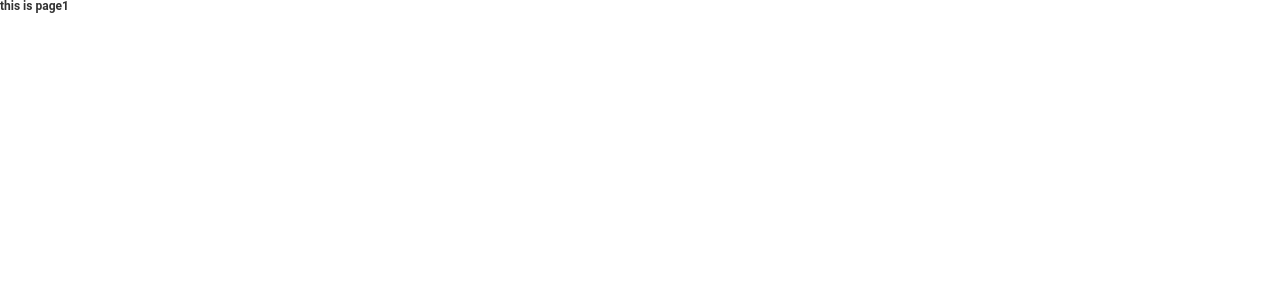
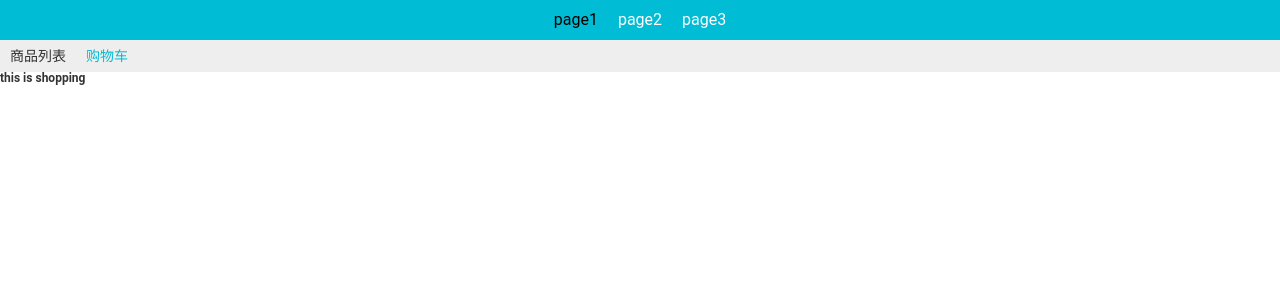
Before and after one commit to you85630/shopping-cart, a Vue app: page /page1/shopping in a window 1280 px wide. Shown: the top 300 px of the page. Built offline with nearby package versions, Linux system fonts and the light colour scheme.

Commit message:
修改路由

```diff
--- a/src/App.vue
+++ b/src/App.vue
@@ -1,5 +1,19 @@
 <template>
   <div id="app">
-    <router-view></router-view>
+    <header-nav></header-nav>
+    <transition>
+      <keep-alive>
+        <router-view></router-view>
+      </keep-alive>
+    </transition>
   </div>
 </template>
+
+<script>
+import headerNav from 'components/common/headernav'
+export default {
+  components: {
+    headerNav
+  }
+}
+</script>
--- /dev/null
+++ b/src/components/common/headernav.vue
@@ -0,0 +1,31 @@
+<template>
+  <div class="topnav">
+    <router-link to="/page1">page1</router-link>
+    <router-link to="/page2">page2</router-link>
+    <router-link to="/page3">page3</router-link>
+  </div>
+</template>
+
+<script>
+export default {
+
+}
+</script>
+
+<style scoped lang="scss">
+.topnav {
+  background: #00bcd4;
+  text-align: center;
+  a {
+    line-height: 40px;
+    display: inline-block;
+    color: #fff;
+    margin: 0 10px;
+    font-size: 16px;
+  }
+  .router-link-exact-active,
+  .router-link-active {
+    color: #000000;
+  }
+}
+</style>
--- /dev/null
+++ b/src/components/common/list.vue
@@ -0,0 +1,19 @@
+<template>
+  <div>
+    <h1>{{ msg }}</h1>
+  </div>
+</template>
+
+<script>
+export default {
+  data () {
+    return {
+      msg: 'this is list'
+    }
+  }
+}
+</script>
+
+<style scoped lang="scss">
+
+</style>
--- /dev/null
+++ b/src/components/common/shopping.vue
@@ -0,0 +1,19 @@
+<template>
+  <div>
+    <h1>{{ msg }}</h1>
+  </div>
+</template>
+
+<script>
+export default {
+  data () {
+    return {
+      msg: 'this is shopping'
+    }
+  }
+}
+</script>
+
+<style scoped lang="scss">
+
+</style>
--- /dev/null
+++ b/src/components/common/toplist.vue
@@ -0,0 +1,34 @@
+<template>
+  <div class="toplist">
+    <router-link v-for="li in list" :key="li" :to="li.to">{{li.name}}</router-link>
+  </div>
+</template>
+
+<script>
+export default {
+  data () {
+    return {
+      list: [
+        { index: 2, to: '/page1/list', name: '商品列表' },
+        { index: 3, to: '/page1/shopping', name: '购物车' }
+      ]
+    }
+  }
+}
+</script>
+
+<style scoped lang="scss">
+.toplist {
+  background-color: #eee;
+  a {
+    line-height: 32px;
+    margin: 0 10px;
+    display: inline-block;
+    font-size: 14px;
+  }
+  .router-link-exact-active,
+  .router-link-active {
+    color:#00bcd4;
+  }
+}
+</style>
--- /dev/null
+++ b/src/components/pages/Hello.vue
@@ -0,0 +1,19 @@
+<template>
+  <div>
+    <h1>{{ msg }}</h1>
+  </div>
+</template>
+
+<script>
+export default {
+  data () {
+    return {
+      msg: 'this is hello'
+    }
+  }
+}
+</script>
+
+<style scoped lang="scss">
+
+</style>
--- a/src/components/pages/page1.vue
+++ b/src/components/pages/page1.vue
@@ -1,15 +1,19 @@
 <template>
-  <div>
-    <h1>{{ msg }}</h1>
+  <div class="page1">
+    <top-list></top-list>
+    <transition>
+      <keep-alive>
+        <router-view></router-view>
+      </keep-alive>
+    </transition>
   </div>
 </template>
 
 <script>
+import topList from 'components/common/toplist'
 export default {
-  data () {
-    return {
-      msg: 'this is page1'
-    }
+  components: {
+    topList
   }
 }
 </script>
--- /dev/null
+++ b/src/components/pages/page2.vue
@@ -0,0 +1,19 @@
+<template>
+  <div>
+    <h1>{{ msg }}</h1>
+  </div>
+</template>
+
+<script>
+export default {
+  data () {
+    return {
+      msg: 'this is page2'
+    }
+  }
+}
+</script>
+
+<style scoped lang="scss">
+
+</style>
--- /dev/null
+++ b/src/components/pages/page3.vue
@@ -0,0 +1,19 @@
+<template>
+  <div>
+    <h1>{{ msg }}</h1>
+  </div>
+</template>
+
+<script>
+export default {
+  data () {
+    return {
+      msg: 'this is page3'
+    }
+  }
+}
+</script>
+
+<style scoped lang="scss">
+
+</style>
--- a/src/router/index.js
+++ b/src/router/index.js
@@ -2,14 +2,43 @@ import Vue from 'vue'
 import Router from 'vue-router'
 Vue.use(Router)
 
+const Hello = resolve => require(['components/pages/Hello'], resolve)
 const Page1 = resolve => require(['components/pages/page1'], resolve)
+const Page2 = resolve => require(['components/pages/page2'], resolve)
+const Page3 = resolve => require(['components/pages/page3'], resolve)
+
+const List = resolve => require(['components/common/list'], resolve)
+const Shopping = resolve => require(['components/common/shopping'], resolve)
 
 export default new Router({
-  routes: [
-    {
-      path: '/',
-      name: 'Page1',
-      component: Page1
-    }
-  ]
+  mode: 'history',
+  routes: [{
+    path: '/',
+    component: Hello
+  }, {
+    path: '/page1',
+    name: 'Page1',
+    component: Page1,
+    children: [
+      {
+        path: '/page1',
+        component: Hello
+      }, {
+        path: '/page1/list',
+        name: 'list',
+        component: List
+      }, {
+        path: '/page1/shopping',
+        name: 'shopping',
+        component: Shopping
+      }]
+  }, {
+    path: '/page2',
+    name: 'Page2',
+    component: Page2
+  }, {
+    path: '/page3',
+    name: 'Page3',
+    component: Page3
+  }]
 })
```
